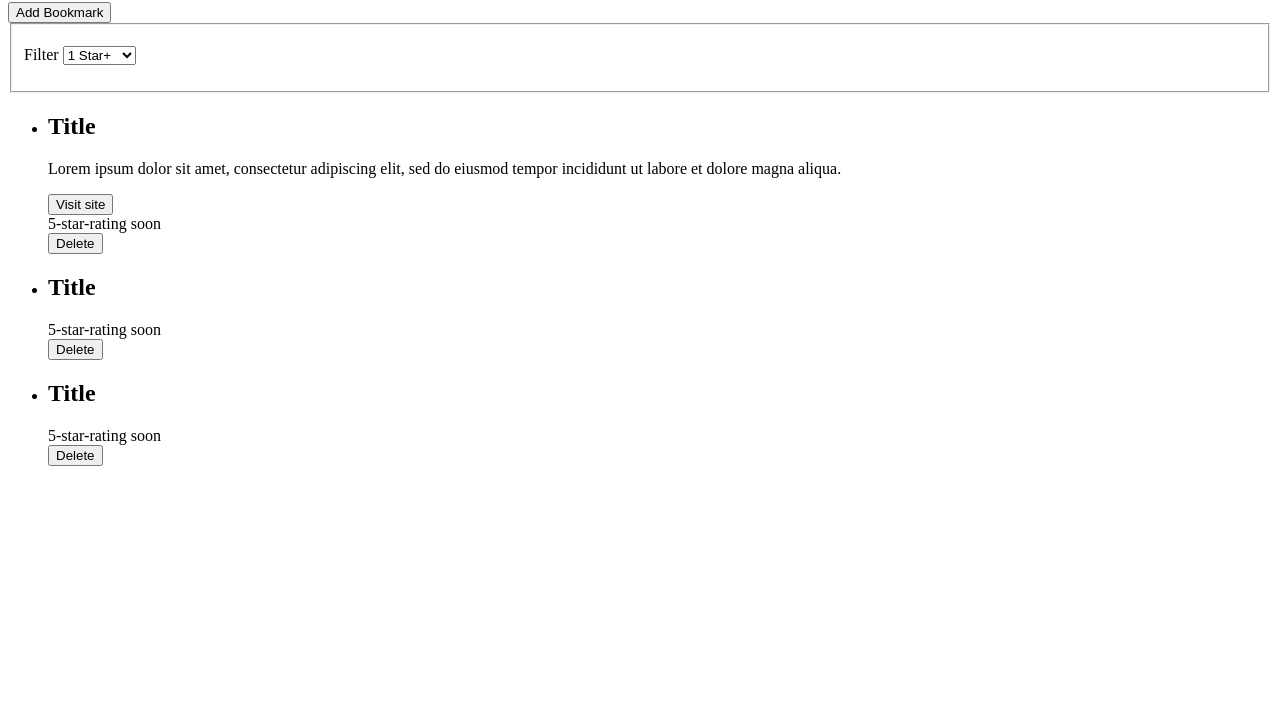
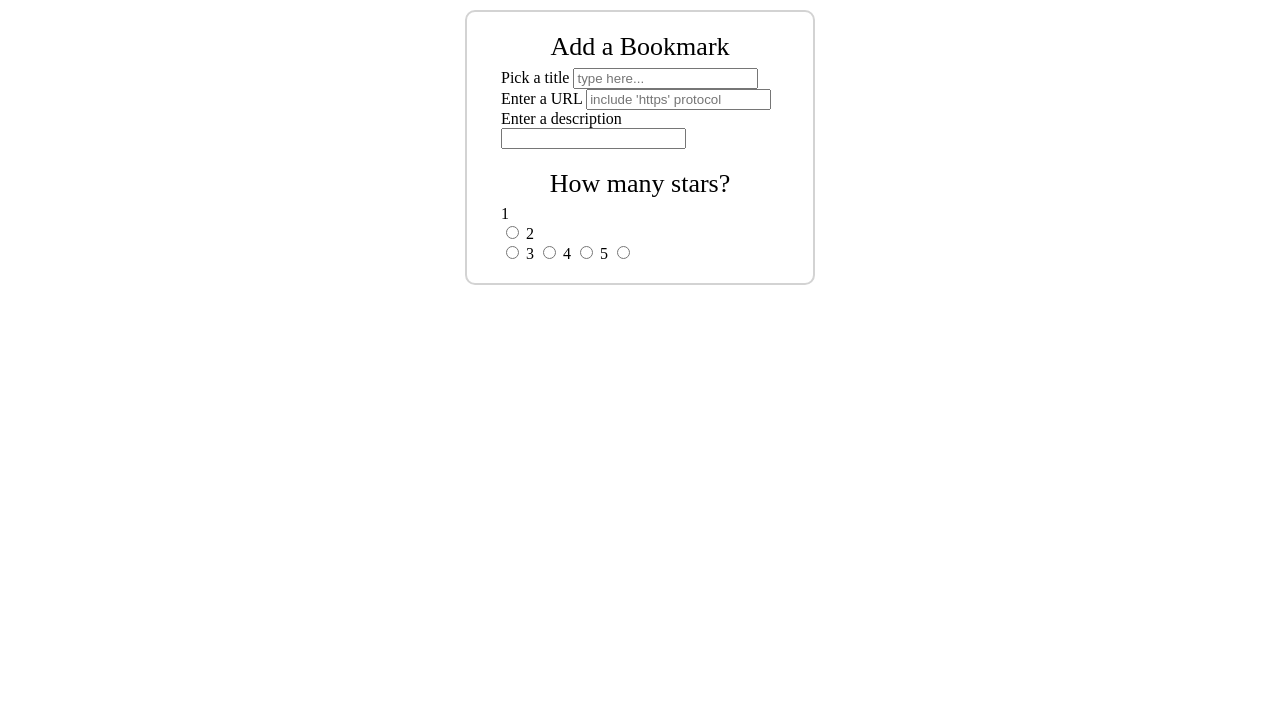
Before and after one commit to thinkful-ei-narwhal/Joseph-bookmarks-app, a website built with webpack: page src/index.html in a window 1280 px wide. Shown: the part 78-800 px from the top of the page. Built offline with nearby package versions, Linux system fonts and the light colour scheme.

Commit message:
finishing wireframe for 'add-bookmark' form

```diff
--- a/src/index.html
+++ b/src/index.html
@@ -7,63 +7,37 @@
 </head>
 <body>
 
+  <header>
+    <h1 class="app-title">Bookmark.r</h1>
+  </header>
+
   <main class="container" role="main">
-    <header>
-      <h1 class="app-title">Bookmark.r</h1>
-    </header>
-    <button class="add-bookmark-btn">
-      <span>Add Bookmark</span>
-    </button>
-    <form class="dropdown-menu">
+
+    <form class="add-bookmark-form">
       <fieldset>
-         <p>
-            <label>Filter</label>
-            <select id = "myList">
-              <option value = "1">1 Star+</option>
-              <option value = "2">2 Stars+</option>
-              <option value = "3">3 Stars+</option>
-              <option value = "4">4 Stars+</option>
-              <option value = "5">5 Stars+</option>
-            </select>
-         </p>
+        <legend>Add a Bookmark</legend>
+        <label for="bookmark-title">Pick a title</label>
+        <input type="text" name="bookmark-title" id="bookmark-title" placeholder="type here...  " required>
+        <label for="bookmark-url">Enter a URL</label>
+        <input type="url" name="bookmark-url" id="bookmark-url" placeholder="include 'https' protocol" required>
+        <label for="bookmark-desc">Enter a description</label>
+        <input type="text" name="bookmark-desc" id="bookmark-desc" textwrap>
       </fieldset>
-   </form>
-    <ul class="bookmark-list">
-      <li>
-        <h2 class="bookmark-title">Title</h2>
-        <p class="bookmark-desc">
-          Lorem ipsum dolor sit amet, consectetur adipiscing elit, sed do eiusmod tempor
-          incididunt ut labore et dolore magna aliqua.
-        </p>
-        <button class="visit-site-btn">
-          <span>Visit site</span>
-        </button>
-        <div class="bookmark-rating">
-          5-star-rating soon
-        </div>
-        <button class="delete-bookmark-btn">
-          <span>Delete</span>
-        </button>
-      </li>
-      <li>
-        <h2 class="bookmark-title">Title</h2>
-        <div class="bookmark-rating">
-          5-star-rating soon
-        </div>
-        <button class="delete-bookmark-btn">
-          <span>Delete</span>
-        </button>
-      </li>
-      <li>
-        <h2 class="bookmark-title">Title</h2>
-        <div class="bookmark-rating">
-          5-star-rating soon
-        </div>
-        <button class="delete-bookmark-btn">
-          <span>Delete</span>
-        </button>
-      </li>
-    </ul>
+      <fieldset class="star-rating">
+        <legend>How many stars?</legend>
+        <label for="one-star">1</label><br>
+        <input type="radio" id="one-star" name="one-star" value="1">
+        <label for="two-stars">2</label><br>
+        <input type="radio" id="two-stars" name="two-stars" value="2">
+        <label for="three-stars">3</label>
+        <input type="radio" id="three-stars" name="three-stars" value="3">
+        <label for="four-stars">4</label>
+        <input type="radio" id="four-stars" name="four-stars" value="4">
+        <label for="five-stars">5</label>
+        <input type="radio" id="five-stars" name="five-stars" value="5">
+      </fieldset>
+    </form>
+
   </main>
 
 </body>
--- a/src/scripts/store.js
+++ b/src/scripts/store.js
@@ -2,28 +2,12 @@
  * data for our app
  */
 
-const bookmarks = [
-  {
-    id: cuid(),
-    title: 'Title 1',
-    rating: 3,
-    url: 'http://www.title1.com',
-    description: 'lorem ipsum dolor sit',
-    expanded: false
-  },
-  {
-    id: cuid(),
-    title: 'Title 2',
-    rating: 5,
-    url: 'http://www.title2.com',
-    description: 'dolorum tempore deserunt',
-    expanded: false
-  }
-];
-
+const bookmarks = [];
 let addingBookmark = false;
 let error = null;
 let filter = 0;
+
+
 
 export default {
   bookmarks,
--- a/src/styles/index.css
+++ b/src/styles/index.css
@@ -8,11 +8,17 @@
   width: 350px;
   border: 2px solid lightgray;
   border-radius: 10px;
-  margin: 30px auto 0;
+  margin: 20px auto 0;
   padding: 10px 20px;
 }
 
 /* Styling for header/nav area */
+
+.app-title {
+  font-family: sans-serif;
+  margin-top: 30px;
+  margin-left: 30px;
+}
 
 .add-bookmark-btn,
 .dropdown-menu,
@@ -65,3 +71,15 @@ li {
 .delete-bookmark-btn {
   display: inline-block;
 }
+
+/* Styling for Add Bookmark form */
+
+.add-bookmark-form fieldset {
+  border: none;
+  margin-top: 10px;
+}
+
+.add-bookmark-form legend {
+  font-size: 26px;
+  text-align: center;
+}
```
Also changed, not shown: src/scripts/item.js (+16 -13 lines).
